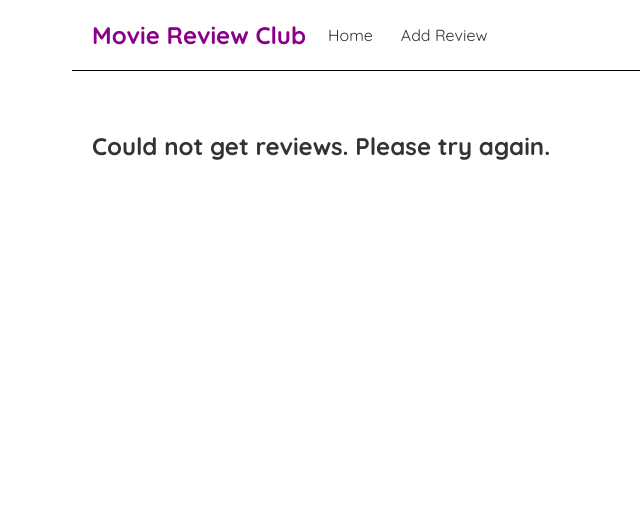
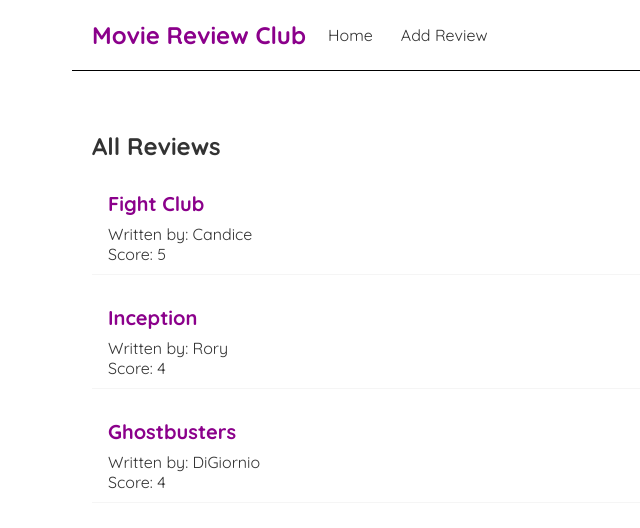
Before and after one commit to grittygrady/movie-reviews-client, a React (Create React App) app: page / in a window 1280 px wide. Shown: the top 528 px of the page, without its empty margins (248-888 px from the left). Built offline with nearby package versions, Linux system fonts and the light colour scheme; no server answers; data requests are answered from the project's data file.

Commit message:
update eslint

```diff
--- a/data/db.json
+++ b/data/db.json
@@ -1,67 +1,7 @@
 {
-  "reviews": [
-    {
-      "id": 1,
-      "title": "Fight Club",
-      "rating": 5,
-      "body": "Review goes here blah blah blah",
-      "author": "Candice"
-    },
-    {
-      "id": 2,
-      "title": "Inception",
-      "rating": 4,
-      "body": "Review goes here blah blah blah",
-      "author": "Rory"
-    },
-    {
-      "id": 3,
-      "title": "Ghostbusters",
-      "rating": 4,
-      "body": "Review goes here blah blah blah",
-      "author": "DiGiornio"
-    },
-    {
-      "id": 4,
-      "title": "The Good, The Bad and The Ugly",
-      "rating": 3,
-      "body": "Review goes here blah blah blah",
-      "author": "Zora"
-    },
-    {
-      "id": "57e2a10d-9e9f-4e86-9cb1-258b1453ab66",
-      "title": "Run Lola Run",
-      "rating": "5",
-      "author": "Grady",
-      "body": "Cool movie!!"
-    },
-    {
-      "id": "f78bc865-bd1d-479f-bc50-eb2f2215f667",
-      "title": "Choke",
-      "rating": "3",
-      "author": "Grady",
-      "body": "Not as good as the book."
-    },
-    {
-      "id": "e1db4568-13fb-49a8-8d2d-5fb703a14035",
-      "title": "Possessor",
-      "rating": "3",
-      "author": "Grady",
-      "body": "Crazy violent, Cronenberg madness. Not my thing."
-    },
-    {
-      "id": "67d7f57f-603f-43f8-b08f-a849c29903ed",
-      "title": "Inside Out",
-      "rating": "5",
-      "author": "Grady",
-      "body": "Best movie EVER!! 😍😍"
-    },
-    {
-      "id": "47f55a53-cf51-4ade-b1d3-1e9cb7f00d93",
-      "title": "Goodfellas",
-      "rating": "5",
-      "author": "Grady",
-      "body": "Absolutely flawless."
-    }
+  "movies": [
+    { "id": 1, "title": "Fight Club", "rating": 5, "review": "Review goes here blah blah blah", "author": "Candice" },
+    { "id": 2, "title": "Inception", "rating": 4, "review": "Review goes here blah blah blah", "author": "Rory" },
+    { "id": 3, "title": "Ghostbusters", "rating": 4, "review": "Review goes here blah blah blah", "author": "DiGiornio" }
   ]
 }
--- a/package.json
+++ b/package.json
@@ -8,9 +8,7 @@
     "@testing-library/user-event": "^12.6.2",
     "react": "^17.0.1",
     "react-dom": "^17.0.1",
-    "react-router-dom": "^5.2.0",
     "react-scripts": "4.0.1",
-    "uuid": "^8.3.2",
     "web-vitals": "^0.2.4"
   },
   "scripts": {
--- a/src/App.js
+++ b/src/App.js
@@ -1,31 +1,16 @@
 import Navbar from './components/Navbar';
 import Home from './components/Home';
-import { BrowserRouter as Router, Route, Switch } from 'react-router-dom';
-import AddReview from './components/AddReview';
-import ReviewDetails from './components/ReviewDetails';
 
 
 function App() {
 
   return (
-    <Router>
-      <div className="App">
-        <Navbar />
-        <div className="content">
-          <Switch>
-            <Route exact path = '/'>
-              <Home />
-            </Route>
-            <Route path = '/addreview'>
-              <AddReview />
-            </Route>
-            <Route path = '/reviews/:id'>
-              <ReviewDetails />
-            </Route>
-          </Switch>
-        </div>
+    <div className="App">
+      <Navbar />
+      <div className="content">
+        <Home />
       </div>
-    </Router>
+    </div>
   );
 }
 
--- a/src/components/Home.js
+++ b/src/components/Home.js
@@ -1,16 +1,17 @@
 import React from 'react';
 import useFetch from '../hooks/useFetch';
-import ReviewList from './ReviewList';
-import config from '../config';
+import ReviewList from './ReviewLIst';
+
+
 
 const Home = () => {
-  const { data: reviews, isLoading, error } = useFetch(`${config.API_ENDPOINT}/reviews`)
+  const { data: movies, isLoading, error } = useFetch('http://localhost:8000/movies')
 
   return (
     <div className="home">
       {error && <><h2>Could not get reviews. Please try again.</h2></>}
       {isLoading && <><h2>Loading...</h2></>}
-      {reviews && <ReviewList reviews={reviews} title='All Reviews' />}
+      {movies && <ReviewList movies={movies} title='All Reviews' />}
     </div>
   );
 }
--- a/src/components/Navbar.js
+++ b/src/components/Navbar.js
@@ -1,13 +1,12 @@
 import React from 'react';
-import { Link } from 'react-router-dom';
 
 const Navbar = () => {
   return (
     <nav className="navbar">
       <h1>Movie Review Club</h1>
       <div className="links">
-        <Link to="/">Home</Link>
-        <Link to="/addreview">Add Review</Link>
+        <a href="/">Home</a>
+        <a href="/addreview">Add Review</a>
       </div>
     </nav>
   );
--- a/src/components/ReviewLIst.js
+++ b/src/components/ReviewLIst.js
@@ -1,19 +1,16 @@
 import React from 'react';
-import { Link } from 'react-router-dom';
 
 const ReviewList = (props) => {
-  const { reviews, title } = props;
+  const { movies, title } = props;
 
   return (
-    <div className="review-list">
+    <div className="movie-list">
       <h2>{title}</h2>
-      {reviews.map((review) => (
-        <div className="review-preview" key={review.id}>
-          <Link to={`/reviews/${review.id}`}>
-            <h2>{review.title}</h2>
-            <p>Score: {review.rating}</p>
-            <p>Written by: {review.author}</p>
-          </Link>
+      {movies.map((movie) => (
+        <div className="movie-preview" key={movie.id}>
+          <h2>{movie.title}</h2>
+          <p>Written by: {movie.author}</p>
+          <p>Score: {movie.rating}</p>
         </div>
       ))}
     </div>
--- a/src/hooks/useFetch.js
+++ b/src/hooks/useFetch.js
@@ -6,9 +6,7 @@ const useFetch = (url) => {
   const [error, setError] = useState(null)
 
   useEffect(() => {
-    const abortCont = new AbortController();
-
-    fetch(url, { signal: abortCont.signal })
+    fetch(url)
       .then(res => {
         if (!res.ok) {
           throw Error('Could not fetch reviews');
@@ -21,14 +19,9 @@ const useFetch = (url) => {
         setError(null)
       })
       .catch(err => {
-        if (err.name === 'AbortError') {
-          console.log('Fetch Aborted')
-        } else {
-          setError(err.message);
-          setIsLoading(false);
-        }
+        setError(err.message);
+        setIsLoading(false);
       })
-      return () => abortCont.abort();
   }, [url])
 
   return { data, isLoading, error }
--- a/src/index.css
+++ b/src/index.css
@@ -39,87 +39,20 @@
   padding: 20px;
 }
 
-/* Review previews / list */
+/* Movie review previews / list */
 
-.review-preview {
+.movie-preview {
   padding: 10px 16px;
   margin: 20px 0;
   border-bottom: 1px solid whitesmoke;
 }
 
-.review-preview:hover {
-  box-shadow: 1px 3px 5px rgba(0,0,0,0.3);
+.movie-preview:hover {
+  box-shadow: 1px 3px 5px rgba(0,0,0,0.1);
 }
 
-.review-preview h2 {
+.movie-preview h2 {
   font-size: 20px;
   color: darkmagenta;
   margin-bottom: 8px;
 }
-
-.review-preview h2:hover {
-  text-decoration: underline;
-}
-
-.review-preview a {
-  text-decoration: none;
-}
-
-/* Review Details */
-
-.review-details h2 {
-  font-size: 20px;
-  color: darkmagenta;
-  margin-bottom: 10px;
-}
-
-.review-details div {
-  margin: 20px 0;
-}
-
-/*****  MAYBE REMOVE ****/
-.review-details button {
-  background: darkmagenta;
-  color: white;
-  border: 0;
-  padding: 8px;
-  border-radius: 8px;
-  cursor: pointer;
-}
-
-/* Add Review Component */
-
-.add-review {
-  max-width: 400px;
-  margin: 0 auto;
-  text-align: center;
-}
-
-.add-review label {
-  text-align: left;
-  display: block;
-}
-
-.add-review h2 {
-  font-size: 20px;
-  color: darkmagenta;
-  margin-bottom: 30px;
-}
-
-.add-review input, .add-review textarea, .add-review select {
-  width: 100%;
-  padding: 6px 10px;
-  margin: 10px 0;
-  border: 1px solid #ddd;
-  box-sizing: border-box;
-  display: block;
-}
-
-.add-review button {
-  background: darkmagenta;
-  color: white;
-  border: 0;
-  padding: 8px;
-  border-radius: 8px;
-  cursor: pointer;
-}
```
Also changed, not shown: 2 other files (tests, documents, lock files or other folders).
